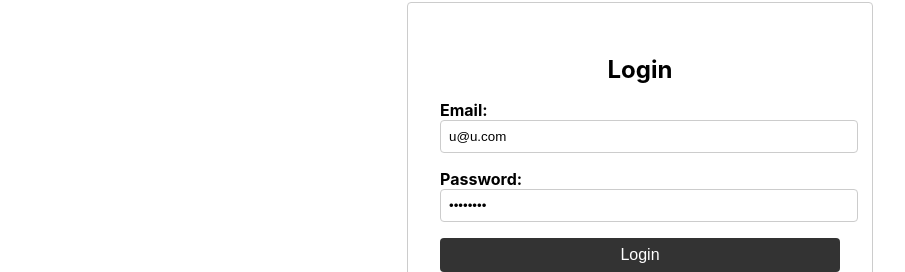
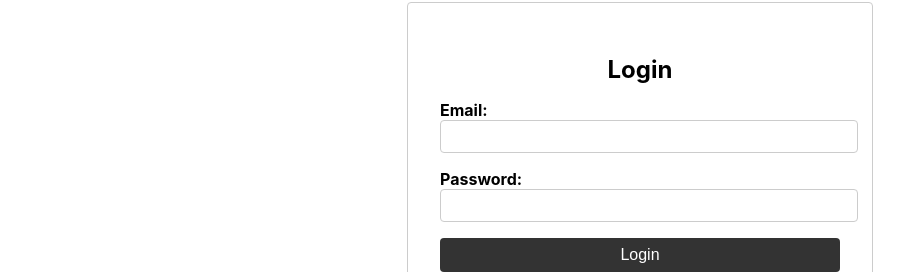
Before and after one commit to EvaldasZak/64-paskaita---Galutinis-atsiskaitymas, a React (Create React App) app: page /login in a window 1280 px wide. Shown: the part 180-452 px from the top of the page, without its empty margins (0-905 px from the left). Built offline with nearby package versions, Linux system fonts and the light colour scheme; data requests are answered from the project's data file.

Commit message:
login credentials for testing removed

```diff
--- a/src/components/pages/Login.jsx
+++ b/src/components/pages/Login.jsx
@@ -59,8 +59,8 @@ const Login = () => {
   const { users, dispatch, loginUser } = useContext(UsersContext);
   const navigate = useNavigate();
 
-  const [email, setEmail] = useState("u@u.com");
-  const [password, setPassword] = useState("password");
+  const [email, setEmail] = useState("");
+  const [password, setPassword] = useState("");
 
   const handleEmailChange = (e) => {
     setEmail(e.target.value);
```
